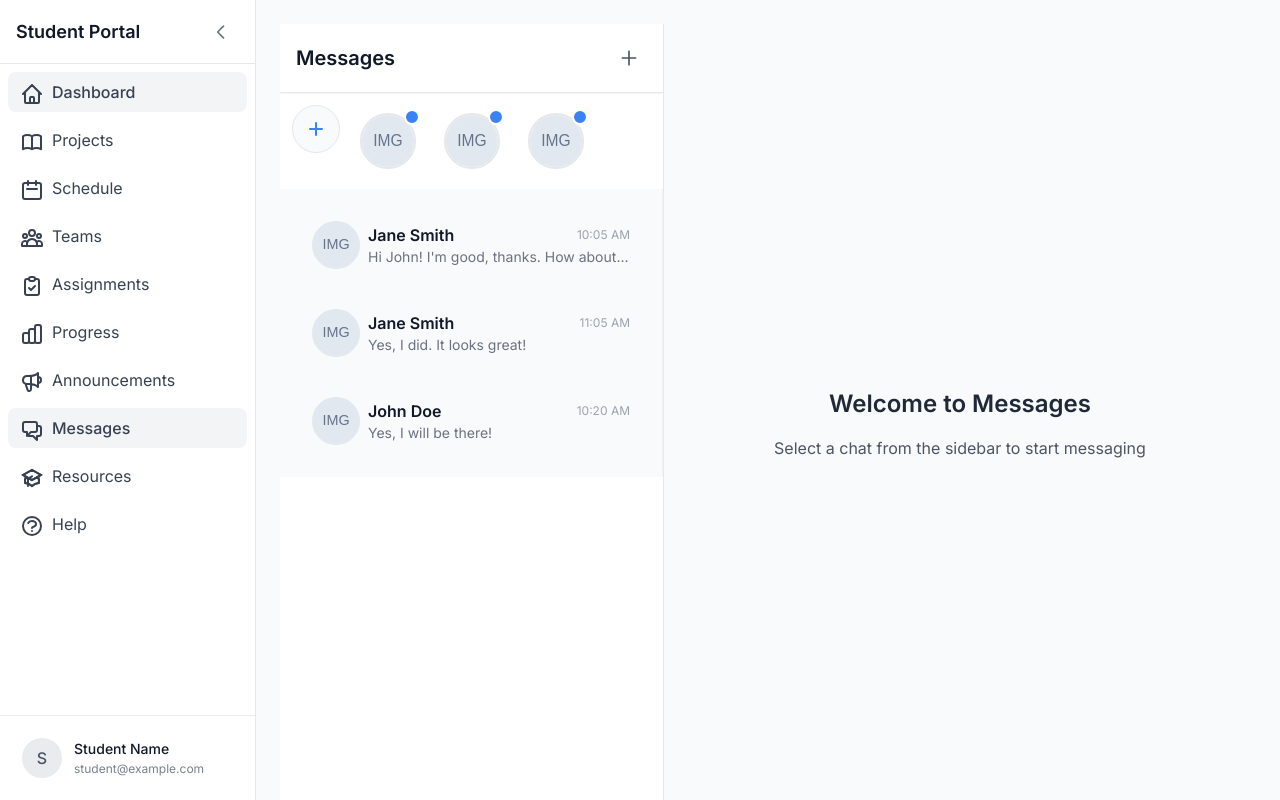
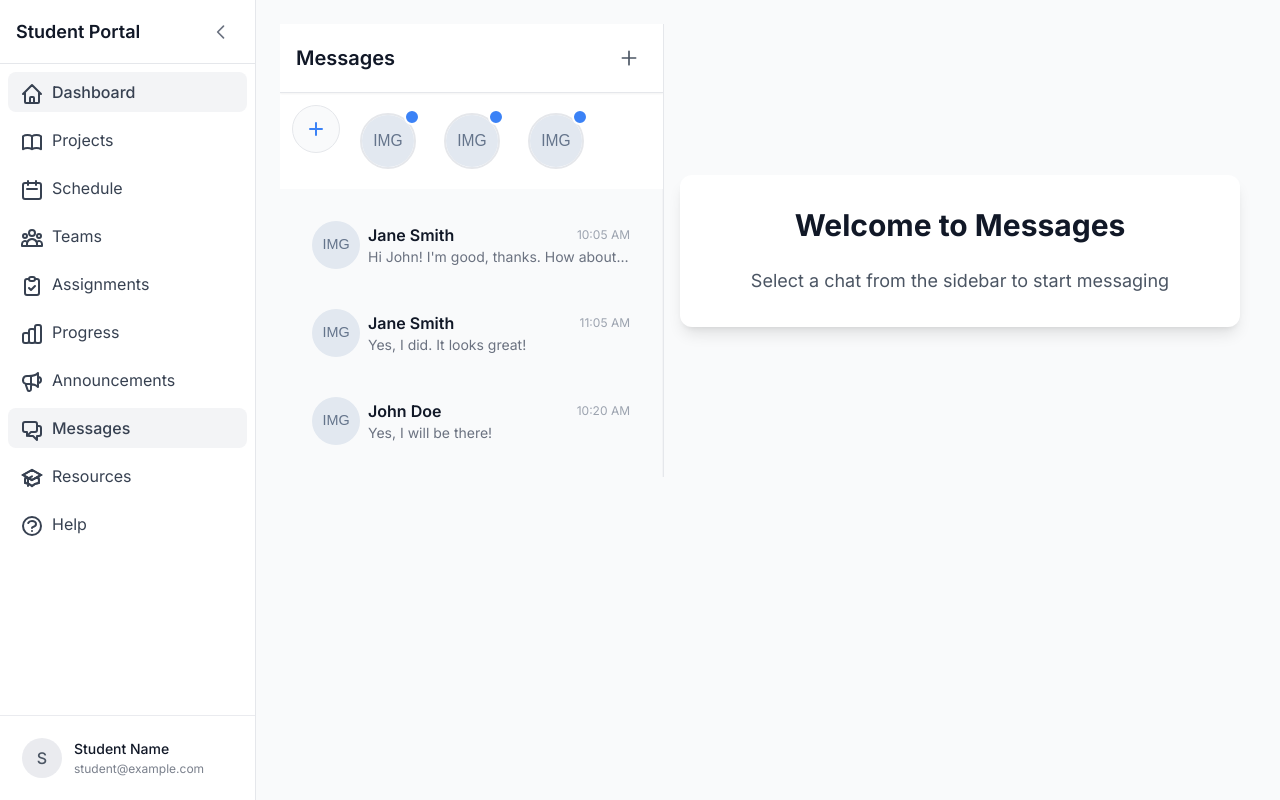
Before and after one commit to ReginaldBrixton/capstone-compass, a Next.js app: page /student/messages in a window 1280 px wide. Built offline with nearby package versions, Linux system fonts and the light colour scheme.

Commit message:
feat: Add dark mode support to messages layout and page

```diff
--- a/src/app/student/messages/layout.jsx
+++ b/src/app/student/messages/layout.jsx
@@ -2,24 +2,27 @@
 
 import React, { useState } from 'react';
 import Sidebar from './components/Sidebar';
+
 const MessagesLayout = ({ children }) => {
   const [isSidebarOpen, setIsSidebarOpen] = useState(false);
+
   return (
     <div
-      className="flex flex-col md:flex-row h-screen w-full bg-white overflow-hidden"
+      className="h-full w-full flex flex-col bg-white dark:bg-gray-900"
       id="messages-layout"
       data-oid="lgtv7nm"
     >
+      <div className="flex-1 flex">
         {/* Mobile Toggle Button */}
         <button
-        className="md:hidden fixed top-4 left-4 z-50 p-2.5 bg-white rounded-lg shadow-lg"
+          className="md:hidden fixed top-4 left-4 z-50 p-2.5 bg-white dark:bg-gray-800 rounded-lg shadow-lg dark:shadow-gray-800"
           onClick={() => setIsSidebarOpen(!isSidebarOpen)}
           aria-label="Toggle Sidebar"
           id="sidebar-toggle"
           data-oid="iyx-d5o"
         >
           <svg
-          className="w-5 h-5 text-gray-700"
+            className="w-5 h-5 text-gray-700 dark:text-gray-300"
             fill="none"
             stroke="currentColor"
             viewBox="0 0 24 24"
@@ -38,27 +41,30 @@ const MessagesLayout = ({ children }) => {
         {/* Sidebar */}
         <aside
           className={`
-          fixed md:static inset-y-0 left-0
+            fixed md:relative inset-y-0 left-0
             transform ${isSidebarOpen ? 'translate-x-0' : '-translate-x-full'}
             md:translate-x-0 transition-transform duration-200 ease-in-out
-          w-full md:w-80 lg:w-96 border-r border-gray-200
-          bg-white z-40 h-screen flex flex-col
+            w-full md:w-80 lg:w-96 border-r border-gray-200 dark:border-gray-700
+            bg-white dark:bg-gray-800 z-40 flex flex-col
           `}
           id="messages-sidebar"
           data-oid="hs8d3sy"
         >
-        <div className="flex-1 overflow-hidden" data-oid="f49y_03">
+          <div className="flex-1 overflow-auto" data-oid="f49y_03">
             <Sidebar data-oid="x:f.-8m" />
           </div>
         </aside>
 
         {/* Main Content */}
         <main
-        className="flex-1 h-screen overflow-hidden bg-gray-50 relative"
+          className="flex-1 bg-gray-50 dark:bg-gray-900 relative"
           id="messages-main"
           data-oid="dfzmpni"
         >
-        <div className="h-full overflow-auto" data-oid="bso8.a:">
+          <div
+            className="absolute inset-0 overflow-auto scrollbar-thin scrollbar-thumb-gray-300 dark:scrollbar-thumb-gray-600"
+            data-oid="bso8.a:"
+          >
             {children}
           </div>
         </main>
@@ -66,7 +72,7 @@ const MessagesLayout = ({ children }) => {
         {/* Overlay for mobile */}
         {isSidebarOpen && (
           <div
-          className="fixed inset-0 bg-black bg-opacity-50 z-30 md:hidden"
+            className="fixed inset-0 bg-black/50 backdrop-blur-sm z-30 md:hidden transition-opacity"
             onClick={() => setIsSidebarOpen(false)}
             id="mobile-overlay"
             aria-hidden="true"
@@ -74,6 +80,8 @@ const MessagesLayout = ({ children }) => {
           />
         )}
       </div>
+    </div>
   );
 };
+
 export default MessagesLayout;
--- a/src/app/student/messages/page.jsx
+++ b/src/app/student/messages/page.jsx
@@ -1,25 +1,45 @@
 'use client';
 
 import React from 'react';
+
 const MessagesPage = () => {
   return (
     <div
-      className="flex items-center justify-center h-full bg-gray-50 p-4"
+      className="grid min-h-full place-items-center bg-gray-50 dark:bg-gray-900 p-4"
       id="messages-welcome"
       data-oid="vwfj.5z"
     >
-      <div className="text-center space-y-4 max-w-md mx-auto px-4" data-oid="7t2sm.6">
-        <h1 className="text-xl md:text-2xl font-semibold text-gray-800" data-oid="5ceq5ah">
-          Welcome to Messages
-        </h1>
-        <p className="text-sm md:text-base text-gray-600" data-oid="v:0vkbl">
-          Select a chat from the sidebar to start messaging
-        </p>
-        <div className="block md:hidden text-sm text-gray-500 mt-4" data-oid="rqif6wb">
-          Use the menu button in the top left to view your chats
+      <div
+        className="flex flex-col items-center justify-center w-full max-w-2xl mx-auto px-4 py-8 rounded-xl bg-white dark:bg-gray-800 shadow-lg transition-all duration-200"
+        data-oid="7t2sm.6"
+      >
+        <div className="grid gap-6 text-center">
+          <h1
+            className="text-2xl md:text-3xl font-bold text-gray-900 dark:text-white"
+            data-oid="5ceq5ah"
+          >
+            Welcome to Messages
+          </h1>
+
+          <div className="space-y-4">
+            <p
+              className="text-base md:text-lg text-gray-600 dark:text-gray-300"
+              data-oid="v:0vkbl"
+            >
+              Select a chat from the sidebar to start messaging
+            </p>
+
+            <div
+              className="block md:hidden text-sm text-gray-500 dark:text-gray-400 bg-gray-100 dark:bg-gray-700 p-4 rounded-lg"
+              data-oid="rqif6wb"
+            >
+              Use the menu button in the top left to view your chats
+            </div>
+          </div>
         </div>
       </div>
     </div>
   );
 };
+
 export default MessagesPage;
```
Lines whose indentation alone changed are shown as unchanged.
